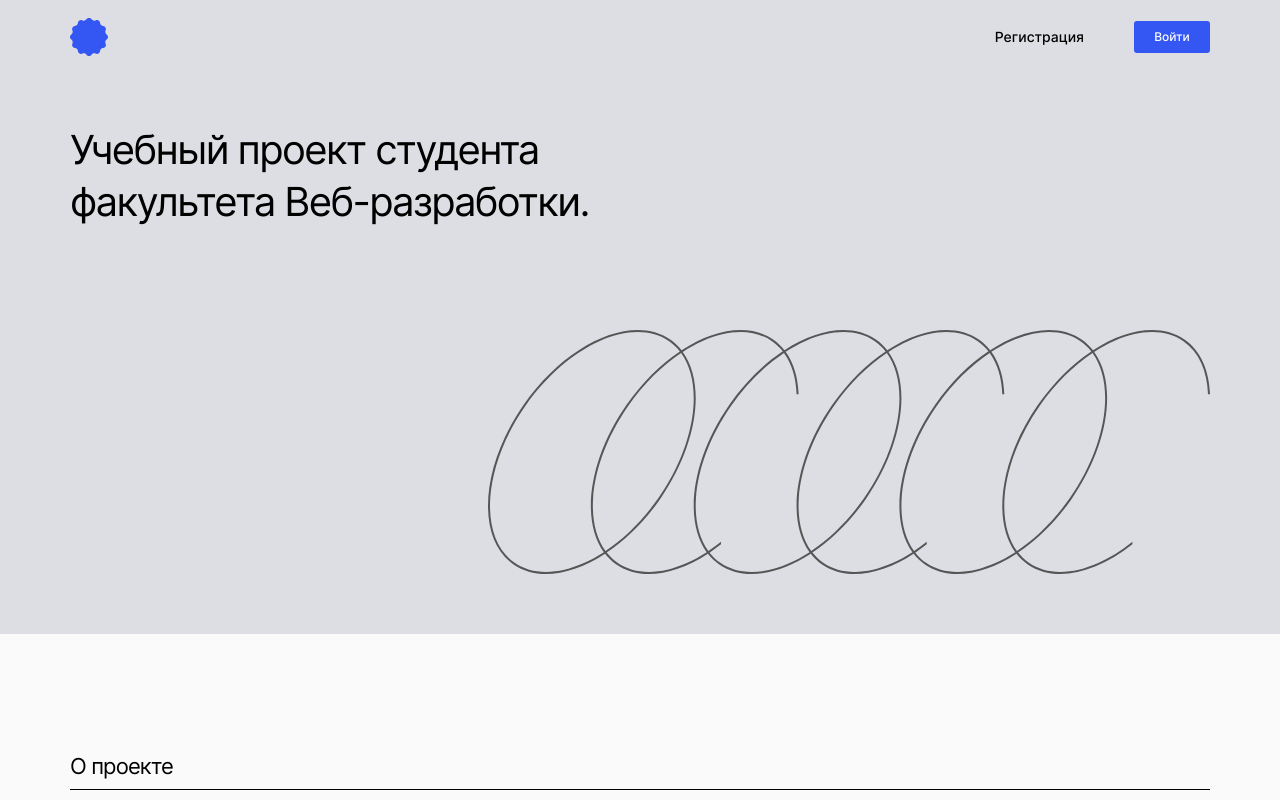
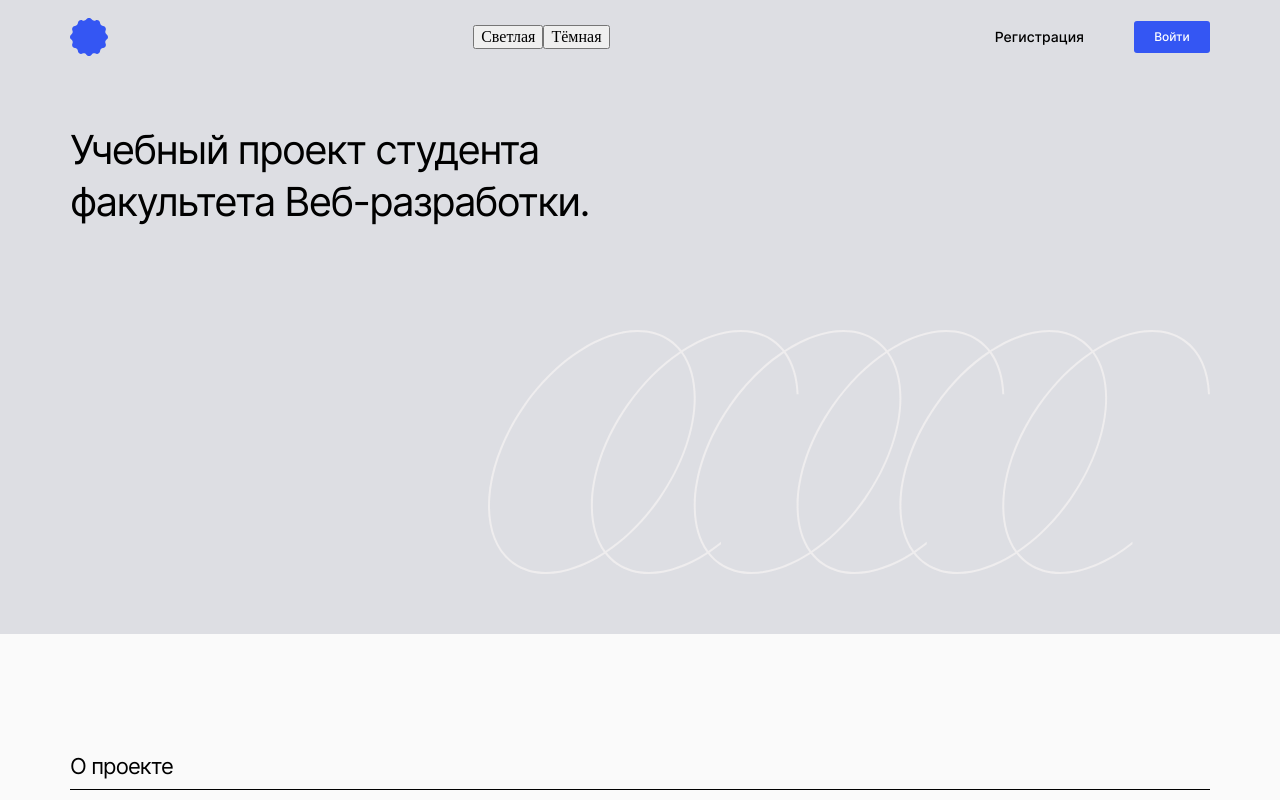
Before and after one commit to vlad-borovkov/movies-explorer-frontend, a React (Create React App) app: page / in a window 1280 px wide. Shown: the top 800 px of the page. Built offline with nearby package versions, Linux system fonts and the light colour scheme.

Commit message:
feat: темиизация. начало

```diff
--- a/src/components/App/App.js
+++ b/src/components/App/App.js
@@ -14,10 +14,26 @@ import { mainApi } from '../../utils/MainApi.js';
 import { Route, Switch, useLocation, useHistory } from 'react-router-dom';
 import { Redirect } from 'react-router-dom';
 import { CurrentUserContext } from '../../contexts/CurrentUserContext.js';
+import { ThemeType } from '../../contexts/Theme';
+import { useTheme } from '../../hooks/use-theme';
 import SuccessRegistrationPopup from '../InfoToolTip/SuccessRegistrationPopup.js';
 import FailRegistrationPopup from '../InfoToolTip/FailRegistrationPopup.js';
 
 function App() {
+  const { setTheme } = useTheme();
+  const [themeType, setThemeType] = React.useState(
+    localStorage.getItem('app-theme') || ''
+  );
+
+  const handleLightClick = () => {
+    setTheme('light');
+    setThemeType('light');
+  };
+  const handleDarkClick = () => {
+    setTheme('dark');
+    setThemeType('dark');
+  };
+
   const [isOpenMenu, setOpenMenu] = React.useState(false);
 
   function handleMenuClick() {
@@ -58,6 +74,7 @@ function App() {
   const history = useHistory();
   //получаем глобальный стейт информации пользователя и передаём в контекст после авторизации.
   const [currentUser, setCurrentUser] = React.useState({});
+
   React.useEffect(() => {
     if (isLogedIn) {
       mainApi
@@ -86,12 +103,15 @@ function App() {
   const currentLocation = location.pathname;
   return (
     <div className='page'>
+      <ThemeType.Provider value={themeType}>
         <CurrentUserContext.Provider value={currentUser}>
           {(currentLocation === '/' ||
             currentLocation === '/movies' ||
             currentLocation === '/saved-movies' ||
             currentLocation === '/profile') && (
             <Header
+              handleLightClick={handleLightClick}
+              handleDarkClick={handleDarkClick}
               handleMenuClick={handleMenuClick}
               onUpdateSavedFilms={() => onUpdateSavedFilms()}
               loggedIn={isLogedIn}
@@ -142,7 +162,10 @@ function App() {
                 {isLogedIn ? <Redirect to='/movies' /> : <Redirect to='/' />}
               </Route>
             </Switch>
-          <PopupMenu handleCloseMenu={closeAllPopups} isOpenMenu={isOpenMenu} />
+            <PopupMenu
+              handleCloseMenu={closeAllPopups}
+              isOpenMenu={isOpenMenu}
+            />
 
             <FailRegistrationPopup
               isOpen={isFailRegistrationPopupOpen}
@@ -162,6 +185,7 @@ function App() {
             currentLocation === '/movies' ||
             currentLocation === '/saved-movies') && <Footer />}
         </CurrentUserContext.Provider>
+      </ThemeType.Provider>
     </div>
   );
 }
--- a/src/components/Header/Header.js
+++ b/src/components/Header/Header.js
@@ -4,7 +4,13 @@ import Navigation from '../Navigation/Navigation';
 import { useLocation, useHistory } from 'react-router-dom';
 
 const Header = (props) => {
-  const { handleMenuClick, onUpdateSavedFilms, loggedIn } = props;
+  const {
+    handleMenuClick,
+    onUpdateSavedFilms,
+    loggedIn,
+    handleLightClick,
+    handleDarkClick,
+  } = props;
 
   const location = useLocation();
   const currentPath = location.pathname;
@@ -21,6 +27,10 @@ const Header = (props) => {
         alt='логотип'
         onClick={handleGoHome}
       ></img>
+      <div>
+        <button onClick={handleLightClick}>Светлая</button>
+        <button onClick={handleDarkClick}>Тёмная</button>
+      </div>
       <Navigation
         handleMenuClick={handleMenuClick}
         onUpdateSavedFilms={onUpdateSavedFilms}
--- a/src/components/Header/header.css
+++ b/src/components/Header/header.css
@@ -1,11 +1,42 @@
+html[data-theme="light"] {
+    --header-background-color: #DDDEE3;
+    --header-background-loggedin-color: #9fd289fa;
+    --header-text-color: #000000;
+
+    --header-button-sign-in-background: #3456F3;
+    --header-button-sign-in-text: white;
+
+    --header-button-account-background: #ffffff;
+    --header-button-account-text: #000000;
+    --header-button-account-border: 2px solid rgba(170, 170, 170, 0.2);
+
+}
+
+html[data-theme="dark"] {
+    --header-background-color: #3b3f4f;
+    --header-background-loggedin-color: #445b3bfa;
+    --header-text-color: #f6f1f1;
+
+    --header-button-sign-in-background: #7389eb;
+    --header-button-sign-in-text: rgb(85, 28, 28);
+
+    --header-button-account-background: #824c4c;
+    --header-button-account-text: #f4f1f1;
+    --header-button-account-border: 2px solid rgba(245, 236, 236, 0.2);
+
+}
+
+
+
 .header {
     display: flex;
     flex-direction: row;
     align-items: center;
     width: 100%;
     height: 74px;
-    background-color: #DDDEE3;
+    background-color: var(--header-background-color);
     justify-content: space-between;
+    transition: background-color 200ms linear;
 }
 
 .header_off {
@@ -13,7 +44,7 @@
 }
 
 .header_loggedIn {
-    background: #9fd289fa;
+    background: var(--header-background-loggedin-color);
 }
 
 .header__logo {
@@ -55,8 +86,9 @@
     font-weight: 400;
     font-size: 14px;
     line-height: 18px;
-    color: #000000;
+    color: var(--header-text-color);
     text-decoration: none;
+    transition: color 500ms linear;
 }
 
 .menu__link_bold {
@@ -66,8 +98,8 @@
 .menu__sign-in_btn {
     width: 76px;
     height: 32px;
-    background-color: #3456F3;
-    color: white;
+    background-color: var(--header-button-sign-in-background);
+    color: var(--header-button-sign-in-text);
     border-radius: 3px;
     border: 0;
     font-style: normal;
@@ -75,15 +107,16 @@
     font-weight: 500;
     font-size: 12px;
     line-height: 16px;
+    transition: background-color 500ms linear, color 500ms linear;
 }
 
 .menu__account_btn {
     display: flex;
     width: 100px;
     height: 32px;
-    background-color: #ffffff;
-    color: rgb(0, 0, 0);
-    border: 2px solid rgba(170, 170, 170, 0.2);
+    background-color: var(--header-button-account-background);
+    color: var(--header-button-account-text);
+    border: var(--header-button-account-border);
     border-radius: 50px;
 
     font-family: Inter, Arial, sans-serif;
@@ -97,6 +130,8 @@
     justify-content: center;
 
     text-decoration: none;
+
+    transition: background-color 500ms linear, color 500ms linear, border 500ms linear;
 }
 
 .menu__account_btn_user-logo {
@@ -108,12 +143,13 @@
 .menu__account_btn_user-set {
     margin: 0;
     text-decoration: none;
-    color: #000000;
+    color: var(--header-button-account-text);
     font-family: 'Inter';
     font-style: normal;
     font-weight: 500;
     font-size: 14px;
     line-height: 16px;
+    transition: color 500ms linear;
 }
 
 
@@ -141,7 +177,7 @@
     }
 
     .header_movies {
-        background-color: #FAFAFA;
+        background-color: var(--header-background-color);
 
     }
 
--- a/src/components/MoviesCardList/MoviesCardList.js
+++ b/src/components/MoviesCardList/MoviesCardList.js
@@ -167,7 +167,7 @@ export default function MoviesCardList(props) {
               {savedUserMovies.length === 0 && `Здесь фильмы еще не живут.`}
             </p>
             <ul className='movie-list'>
-              {savedUserMovies.map((item) => (
+              {savedUserMovies.map((item, index) => (
                 <MovieCard
                   key={item.id || item._id}
                   cardItem={item}
--- a/src/components/Profile/Profile.js
+++ b/src/components/Profile/Profile.js
@@ -3,6 +3,7 @@ import { CurrentUserContext } from './../../contexts/CurrentUserContext';
 import { useForm } from 'react-hook-form';
 import { mainApi } from '../../utils/MainApi';
 import { useHistory } from 'react-router-dom';
+import { ThemeType } from './../../contexts/Theme.js';
 
 export default function Profile({
   onUpdateProfile,
@@ -13,6 +14,8 @@ export default function Profile({
   //подписка на контекст текущего пользователя
   const currentUser = React.useContext(CurrentUserContext);
   const history = useHistory();
+
+  const currentTheme = React.useContext(ThemeType);
 
   const [isSuccessUpd, setSuccessUpd] = React.useState(
     JSON.parse(localStorage.getItem('updStatus') || false)
--- a/src/components/Promo/Promo.js
+++ b/src/components/Promo/Promo.js
@@ -1,13 +1,27 @@
 import React from 'react';
 import logoPath from './../../images/logoPromo.svg';
+import logoDarkPath from './../../images/logoPromo_dark.svg';
+import { ThemeType } from '../../contexts/Theme.js';
+
+import { useEffect } from 'react';
 
 const Promo = ({}) => {
+  const currentTheme = React.useContext(ThemeType);
+
+  useEffect(() => {
+    console.log(currentTheme);
+  }, [currentTheme]);
+
   return (
     <section className='promo'>
       <h1 className='promo__title'>
         Учебный проект студента факультета Веб-разработки.
       </h1>
-      <img className='promo__logo' src={logoPath} alt='логотип промо'></img>
+      <img
+        className='promo__logo'
+        src={currentTheme === 'light' ? logoPath : logoDarkPath}
+        alt='логотип промо'
+      ></img>
     </section>
   );
 };
--- a/src/components/Promo/promo.css
+++ b/src/components/Promo/promo.css
@@ -1,9 +1,23 @@
+html[data-theme='light'] {
+
+    --promo-background-color: #DDDEE3;
+    --promo-title-text-color: #000000;
+
+}
+
+html[data-theme='dark'] {
+
+    --promo-background-color: #535456;
+    --promo-title-text-color: #fdfdfd;
+}
+
 .promo {
-    background-color: #DDDEE3;
+    background-color: var(--promo-background-color);
     width: 100%;
     height: 560px;
     display: flex;
     flex-direction: column;
+    transition: background-color 200ms linear;
 
 }
 
@@ -14,11 +28,12 @@
     font-size: 40px;
     line-height: 52px;
     letter-spacing: -0.04em;
-    color: #000000;
+    color: var(--promo-title-text-color);
     align-self: flex-start;
     margin-left: 70px;
     margin-top: 50px;
     width: 626px;
+    transition: color 500ms linear;
 }
 
 .promo__logo {
@@ -29,6 +44,7 @@
     margin-bottom: 60px;
     margin-right: 70px;
     align-self: flex-end;
+    transition: 500ms linear;
 }
 
 @media screen and (max-width: 769px) and (min-width: 420px) {
@@ -36,6 +52,7 @@
         max-width: 100vw;
         height: 844px;
         align-items: center;
+        background-color: var(--promo-background-color);
     }
 
     .promo__title {
@@ -45,7 +62,7 @@
         font-size: 40px;
         line-height: 52px;
         letter-spacing: -0.04em;
-        color: #000000;
+        color: var(--promo-title-text-color);
         align-self: center;
         text-align: center;
         width: 680px;
@@ -72,6 +89,7 @@
         align-items: center;
         max-width: 100vw;
         height: 630px;
+        background-color: var(--promo-background-color);
     }
 
     .promo__title {
@@ -82,7 +100,7 @@
         line-height: 39px;
         text-align: center;
         letter-spacing: -0.04em;
-
+        color: var(--promo-title-text-color);
         align-self: center;
         text-align: center;
         width: 300px;
--- /dev/null
+++ b/src/contexts/Theme.js
@@ -0,0 +1,3 @@
+import React from 'react';
+
+export const ThemeType = React.createContext();
--- /dev/null
+++ b/src/hooks/use-theme.js
@@ -0,0 +1,21 @@
+import React from 'react';
+import { useState } from 'react';
+import { useLayoutEffect } from 'react';
+
+//мэтчим системную тему с темой нашего сайта
+const isDarkTheme = window?.matchMedia('(prefers-color-scheme: dark)').matches;
+const defaultTheme = isDarkTheme ? 'dark' : 'light';
+
+export const useTheme = () => {
+  const [theme, setTheme] = React.useState(
+    localStorage.getItem('app-theme') || defaultTheme
+  );
+
+  useLayoutEffect(() => {
+    document.documentElement.setAttribute('data-theme', theme);
+
+    localStorage.setItem('app-theme', theme);
+  }, [theme]);
+
+  return { theme, setTheme };
+};
```
Also changed, not shown: src/images/logoPromo_dark.svg (added). Lines whose indentation alone changed are shown as unchanged.
